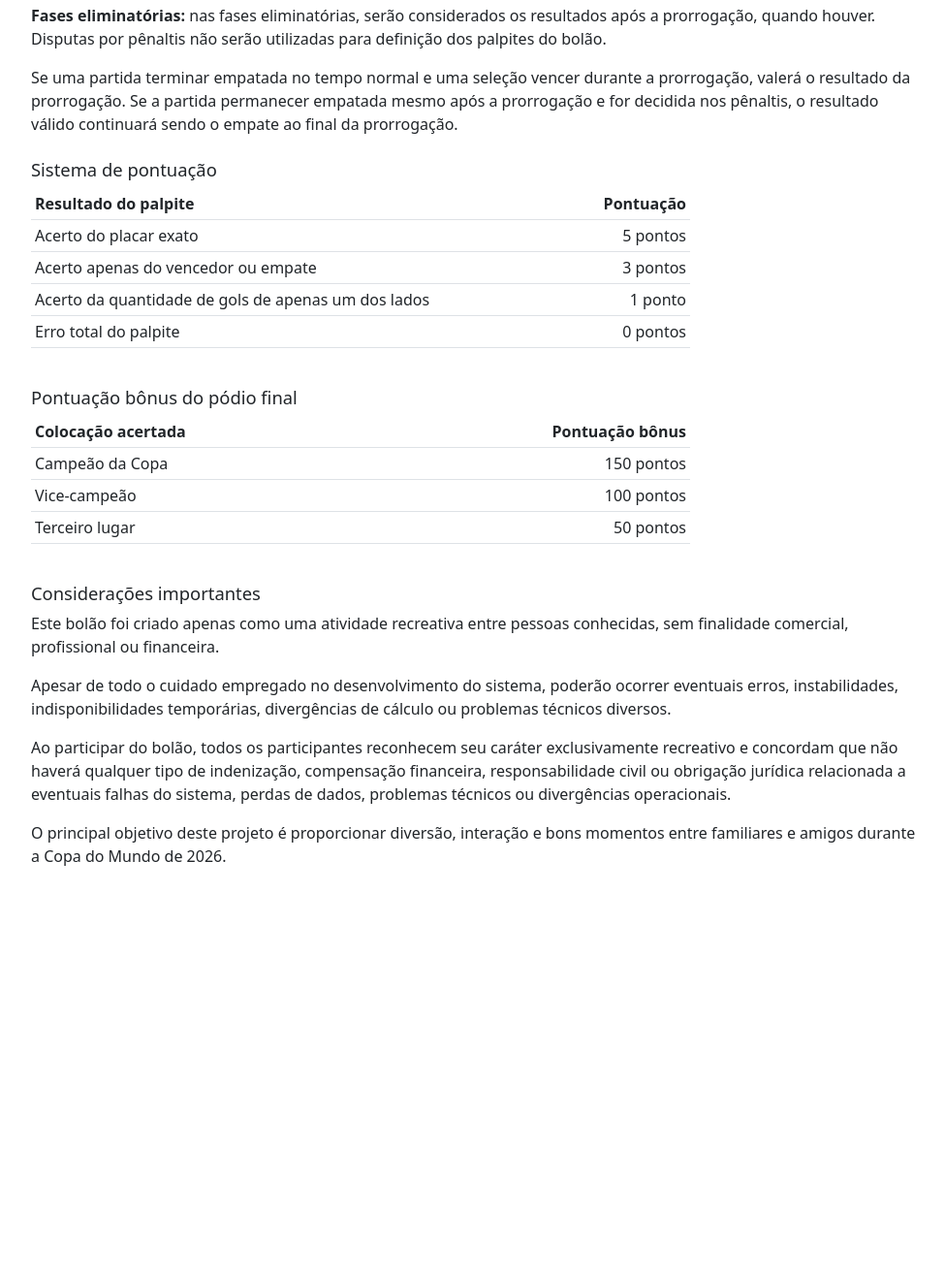
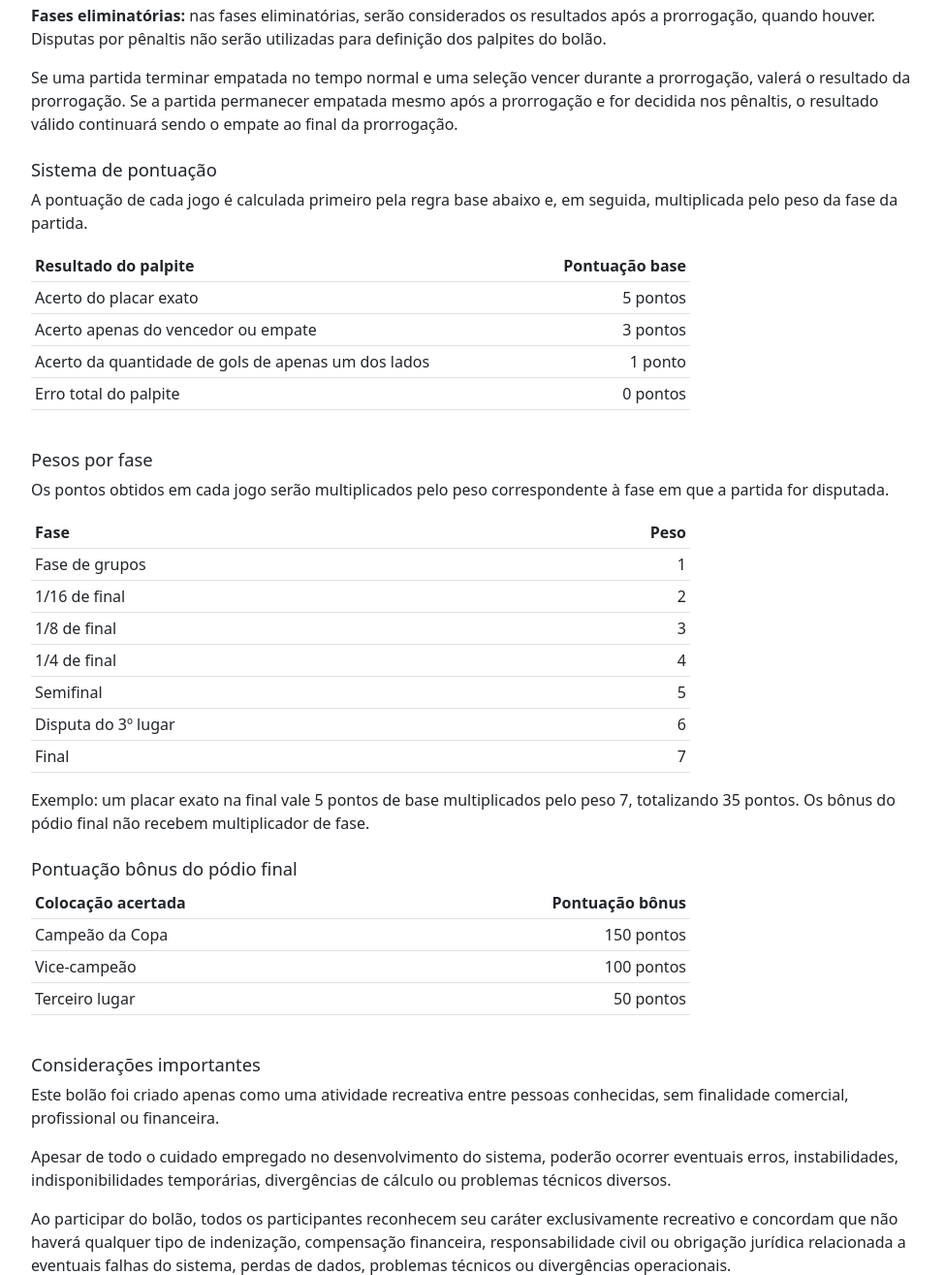
Before and after one commit to SteinVogel/bolao-copa-2026, a Flask app: page /termos in a window 1280 px wide. Shown: the part 1201-2516 px from the top of the page at 97% size, without its empty margins (50-1025 px from the left). Before the commit the page ends 2094 px from the top, so only its background shows below. Run offline with Flask 3, Linux system fonts and the light colour scheme; a user stored in the database is signed in.

Commit message:
Aplica pesos de pontuacao por fase

```diff
--- a/app.py
+++ b/app.py
@@ -171,6 +171,19 @@ WORLD_CUP_2026_GROUP_STAGE_MATCHES = [
     ('2026-06-27T22:00', 'Grupo L', 'Croácia', 'Gana'),
 ]
 
+PHASE_POINT_WEIGHTS = {
+    'grupos': 1,
+    '1/16 de final': 2,
+    '1/16 final': 2,
+    '1/8 de final': 3,
+    '1/8 final': 3,
+    '1/4 de final': 4,
+    '1/4 final': 4,
+    'semifinal': 5,
+    'disputa do 3o lugar': 6,
+    'final': 7,
+}
+
 login_manager = LoginManager()
 login_manager.init_app(app)
 login_manager.login_view = 'login'
@@ -273,7 +286,19 @@ def migrate_schema():
 create_tables()
 
 
-def calculate_points(bet, result):
+def normalize_phase_text(phase):
+    without_accents = unicodedata.normalize('NFKD', phase).encode('ascii', 'ignore').decode('ascii')
+    return ' '.join(without_accents.lower().split())
+
+
+def get_phase_point_weight(phase):
+    normalized_phase = normalize_phase_text(phase)
+    if normalized_phase.startswith('grupo '):
+        return PHASE_POINT_WEIGHTS['grupos']
+    return PHASE_POINT_WEIGHTS[normalized_phase]
+
+
+def calculate_base_points(bet, result):
     if bet.score_a == result.score_a and bet.score_b == result.score_b:
         return 5
 
@@ -288,14 +313,22 @@ def calculate_points(bet, result):
     return 0
 
 
-def calculate_bet_stats(bet, result):
-    points = calculate_points(bet, result)
+def calculate_points(bet, result, game=None):
+    base_points = calculate_base_points(bet, result)
+    point_weight = get_phase_point_weight(game.phase if game else result.game.phase)
+    return base_points * point_weight
+
+
+def calculate_bet_stats(bet, result, game=None):
+    base_points = calculate_base_points(bet, result)
+    points = calculate_points(bet, result, game)
     return {
         'points': points,
-        'exact_scores': 1 if points == 5 else 0,
-        'correct_outcomes': 1 if points == 3 else 0,
-        'partial_scores': 1 if points == 1 else 0,
-        'errors': 1 if points == 0 else 0,
+        'max_points': 5 * get_phase_point_weight(game.phase if game else result.game.phase),
+        'exact_scores': 1 if base_points == 5 else 0,
+        'correct_outcomes': 1 if base_points == 3 else 0,
+        'partial_scores': 1 if base_points == 1 else 0,
+        'errors': 1 if base_points == 0 else 0,
     }
 
 
@@ -367,6 +400,7 @@ def calculate_user_performance(user):
     partial_scores = 0
     errors = 0
     evaluated_bets = 0
+    max_bet_points = 0
 
     for bet_item in bets:
         result = Result.query.filter_by(game_id=bet_item.game_id).first()
@@ -376,6 +410,7 @@ def calculate_user_performance(user):
         stats = calculate_bet_stats(bet_item, result)
         evaluated_bets += 1
         bet_points += stats['points']
+        max_bet_points += stats['max_points']
         exact_scores += stats['exact_scores']
         correct_outcomes += stats['correct_outcomes']
         partial_scores += stats['partial_scores']
@@ -388,7 +423,6 @@ def calculate_user_performance(user):
         official_third_place,
     )
     total_points = bet_points + final_bonus['total']
-    max_bet_points = evaluated_bets * 5
     max_final_bonus = 0
     if official_champion:
         max_final_bonus += 150
--- a/templates/terms.html
+++ b/templates/terms.html
@@ -102,12 +102,13 @@
     <p>Se uma partida terminar empatada no tempo normal e uma seleção vencer durante a prorrogação, valerá o resultado da prorrogação. Se a partida permanecer empatada mesmo após a prorrogação e for decidida nos pênaltis, o resultado válido continuará sendo o empate ao final da prorrogação.</p>
 
     <h3>Sistema de pontuação</h3>
+    <p>A pontuação de cada jogo é calculada primeiro pela regra base abaixo e, em seguida, multiplicada pelo peso da fase da partida.</p>
     <div class="table-responsive terms-table">
         <table class="table table-sm">
             <thead>
                 <tr>
                     <th>Resultado do palpite</th>
-                    <th class="text-end">Pontuação</th>
+                    <th class="text-end">Pontuação base</th>
                 </tr>
             </thead>
             <tbody>
@@ -130,6 +131,50 @@
             </tbody>
         </table>
     </div>
+
+    <h3>Pesos por fase</h3>
+    <p>Os pontos obtidos em cada jogo serão multiplicados pelo peso correspondente à fase em que a partida for disputada.</p>
+    <div class="table-responsive terms-table">
+        <table class="table table-sm">
+            <thead>
+                <tr>
+                    <th>Fase</th>
+                    <th class="text-end">Peso</th>
+                </tr>
+            </thead>
+            <tbody>
+                <tr>
+                    <td>Fase de grupos</td>
+                    <td class="text-end">1</td>
+                </tr>
+                <tr>
+                    <td>1/16 de final</td>
+                    <td class="text-end">2</td>
+                </tr>
+                <tr>
+                    <td>1/8 de final</td>
+                    <td class="text-end">3</td>
+                </tr>
+                <tr>
+                    <td>1/4 de final</td>
+                    <td class="text-end">4</td>
+                </tr>
+                <tr>
+                    <td>Semifinal</td>
+                    <td class="text-end">5</td>
+                </tr>
+                <tr>
+                    <td>Disputa do 3º lugar</td>
+                    <td class="text-end">6</td>
+                </tr>
+                <tr>
+                    <td>Final</td>
+                    <td class="text-end">7</td>
+                </tr>
+            </tbody>
+        </table>
+    </div>
+    <p>Exemplo: um placar exato na final vale 5 pontos de base multiplicados pelo peso 7, totalizando 35 pontos. Os bônus do pódio final não recebem multiplicador de fase.</p>
 
     <h3>Pontuação bônus do pódio final</h3>
     <div class="table-responsive terms-table">
```
